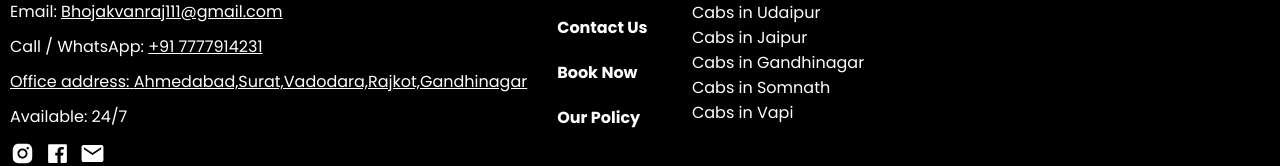
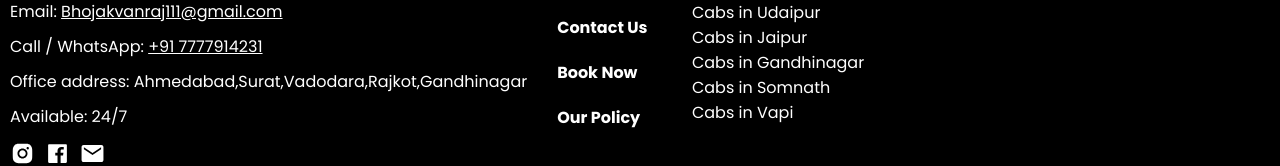
Before and after one commit to abhishekmevada/yash-raj-cab-services, a React (Vite) app: page / in a window 1280 px wide. Shown: the part 3949-4115 px from the top of the page. Built offline with nearby package versions, Linux system fonts and the light colour scheme.

Commit message:
Update Footer.tsx

```diff
--- a/src/components/Footer.tsx
+++ b/src/components/Footer.tsx
@@ -31,7 +31,7 @@ export default function Footer() {
                 +91 7777914231
               </a>
             </p>
-            <p className="fLink">
+            <p className="fLink" style={{ textDecoration: 'none' }}>
               Office address:{" "}Ahmedabad,Surat,Vadodara,Rajkot,Gandhinagar
             </p>
 
```
